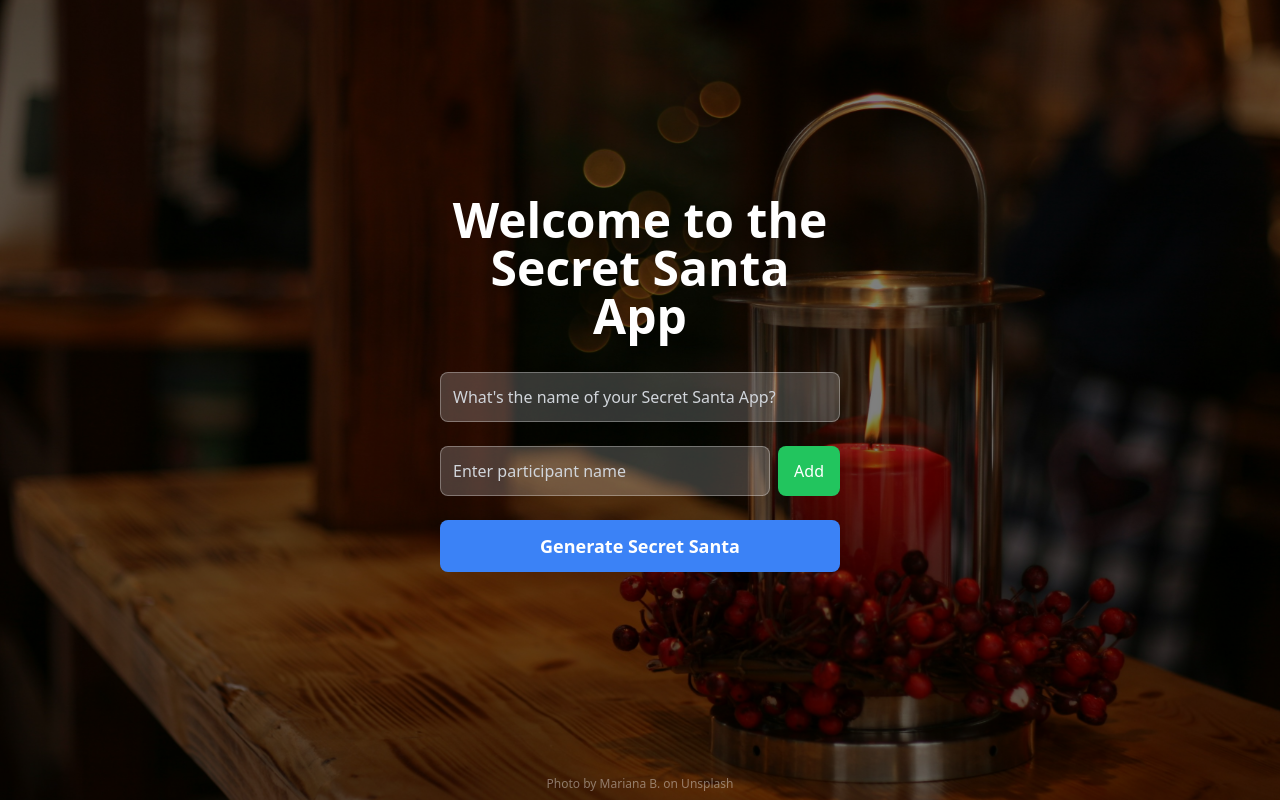
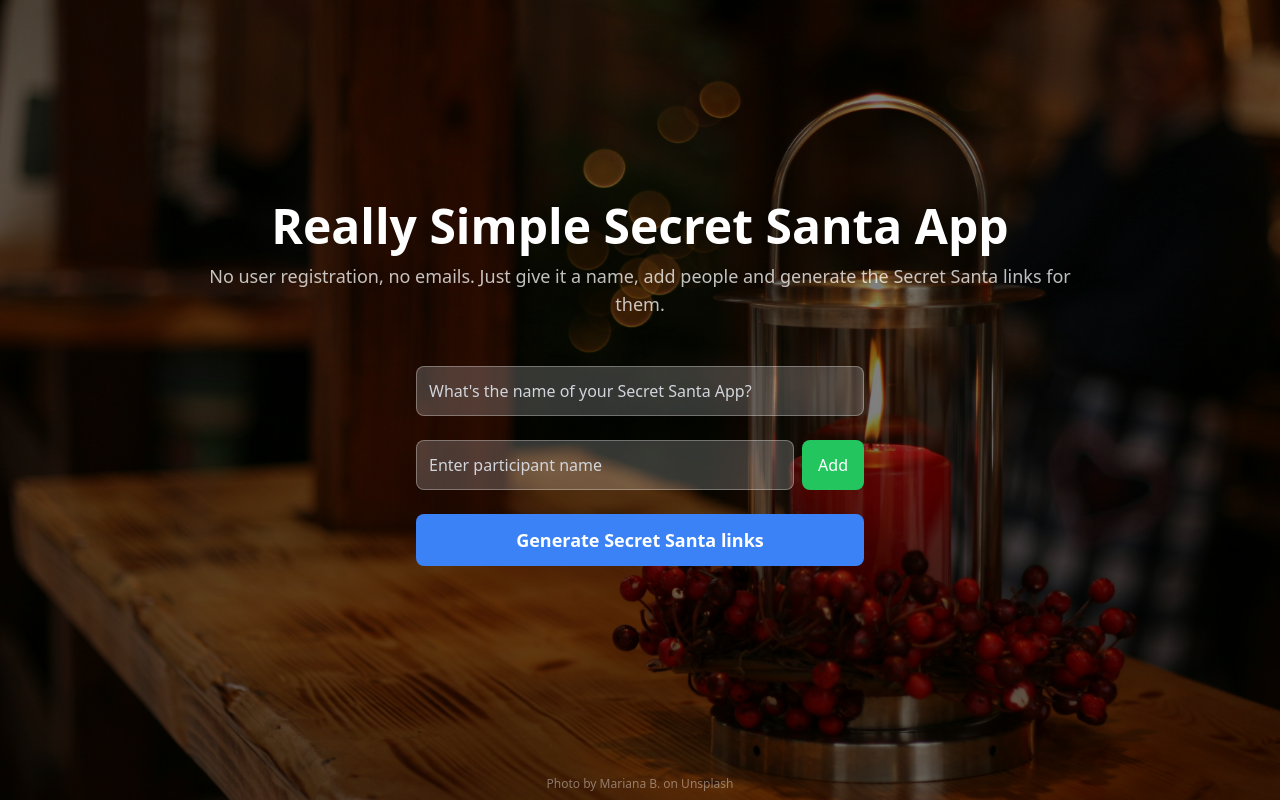
Before and after one commit to mikahozz/secretsanta, a plain HTML site: page index.html in a window 1280 px wide. Drawn offline with nearby package versions, Linux system fonts and the light colour scheme.

Commit message:
Improved layout and texts

```diff
--- a/index.html
+++ b/index.html
@@ -17,9 +17,9 @@
         <div class="min-h-screen bg-black bg-opacity-50 flex flex-col justify-between">
             <!-- Main content -->
             <div class="flex items-center justify-center flex-1">
-                <div class="text-center w-full max-w-md mx-auto p-6">
+                <div class="text-center w-full mx-auto p-6">
                     <!-- Decrypt View -->
-                    <div v-if="currentView === 'decrypt'" class="space-y-6">
+                    <div v-if="currentView === 'decrypt'" class="max-w-md mx-auto space-y-6">
                         <div class="space-y-6 mb-8">
                             <div class="space-y-2">
                                 <p class="text-white text-5xl font-bold">Welcome to:</p>
@@ -40,8 +40,14 @@
 
                     <!-- Input View -->
                     <div v-if="currentView === 'input'">
-                        <h1 class="text-white text-5xl font-bold mb-8">Welcome to the Secret Santa App</h1>
+                        <!-- Wide container for header -->
+                        <div class="max-w-4xl mx-auto mb-12">
+                            <h1 class="text-white text-5xl font-bold mb-3">Really Simple Secret Santa App</h1>
+                            <p class="text-white text-lg opacity-75">No user registration, no emails. Just give it a name, add people and generate the Secret Santa links for them.</p>
+                        </div>
 
+                        <!-- Narrow container for form -->
+                        <div class="max-w-md mx-auto">
                             <!-- Game Setup Form -->
                             <form @submit.prevent="generateAssignments" class="space-y-6">
                                 <!-- Game Name Input -->
@@ -84,13 +90,14 @@
                                 <!-- Generate Button -->
                                 <button type="submit"
                                         class="w-full bg-blue-500 hover:bg-blue-600 text-white px-6 py-3 rounded-lg transition-colors text-lg font-semibold mt-6">
-                                Generate Secret Santa
+                                    Generate Secret Santa links
                                 </button>
                             </form>
                         </div>
+                    </div>
 
                     <!-- Results View -->
-                    <div v-if="currentView === 'results'">
+                    <div v-if="currentView === 'results'" class="max-w-md mx-auto">
                         <h1 class="text-white text-5xl font-bold mb-8">Secret Santa Assignments</h1>
                         <div class="space-y-4">
                             <div v-for="(link, participant) in assignmentLinks"
@@ -100,7 +107,7 @@
                                 <button type="button"
                                         @click="copyLink(link)"
                                         class="bg-purple-500 hover:bg-purple-600 text-white px-4 py-2 rounded-lg transition-colors">
-                                    {{ copyStatus[participant] || 'Copy Link' }}
+                                    {{ copyStatus[participant] || 'Copy Secret Santa Link' }}
                                 </button>
                             </div>
                         </div>
```
Lines whose indentation alone changed are shown as unchanged.
